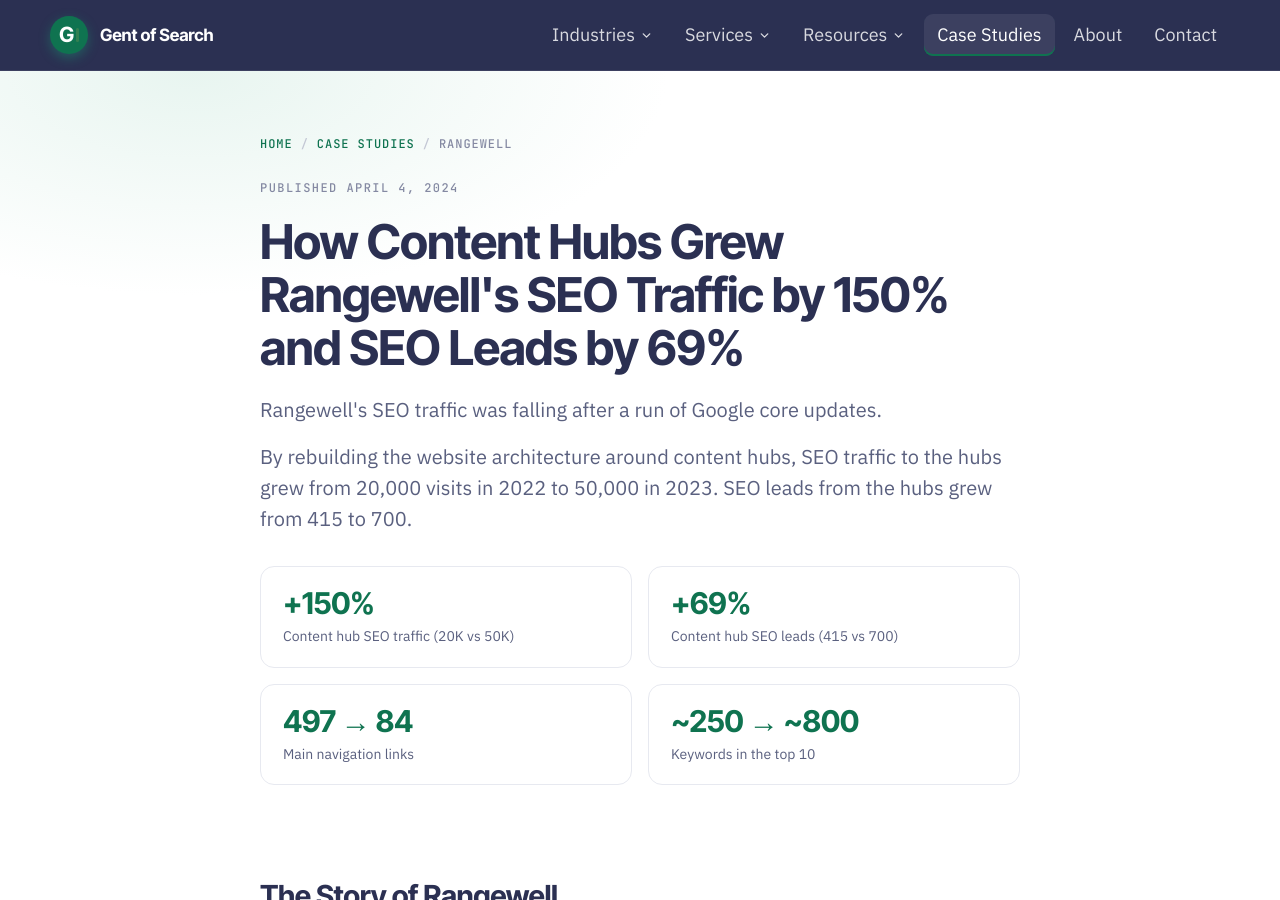
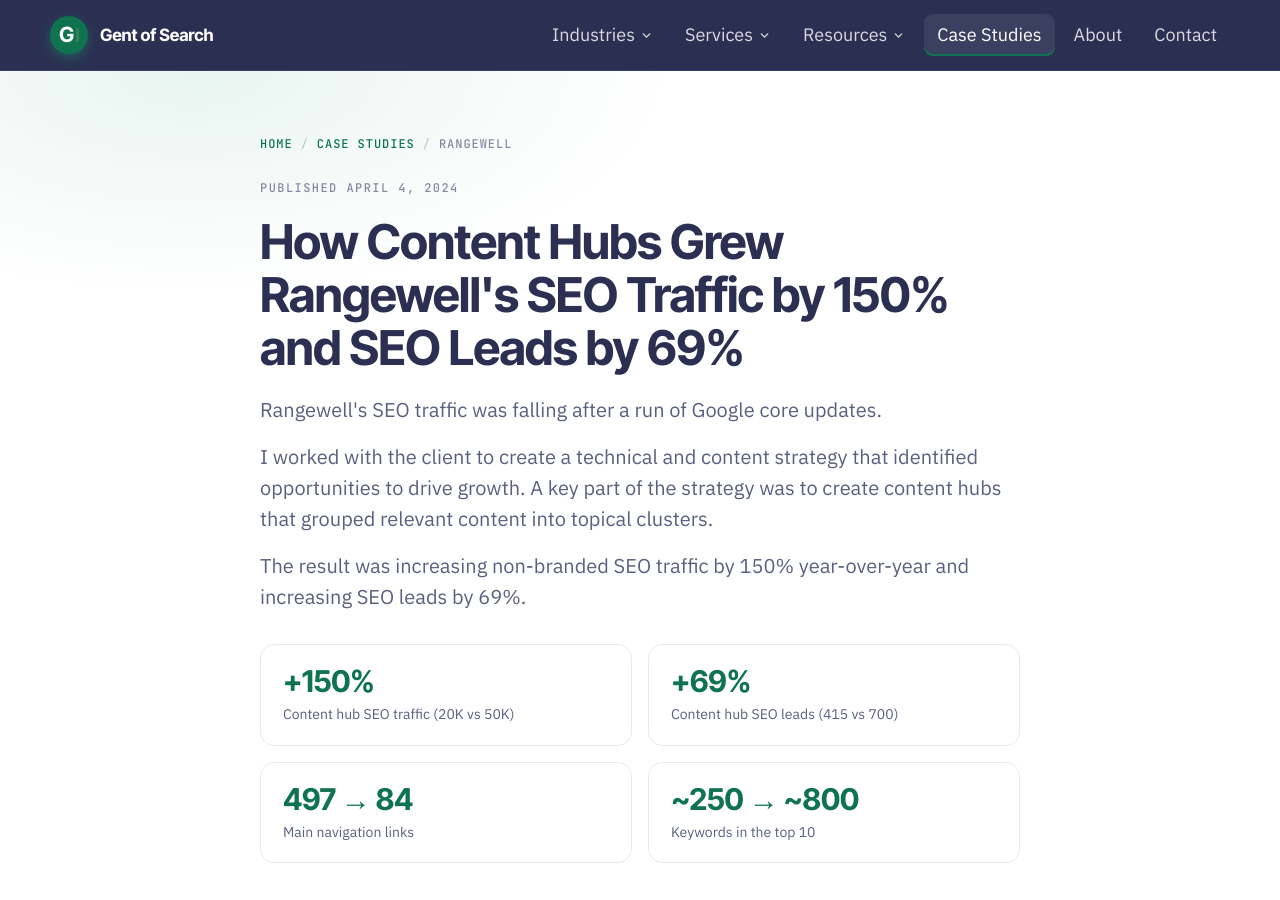
Before and after one commit to Gent-of-Search/gentofsearch.com, a Jekyll site: the page built from _case_studies/rangewell.md, in a window 1280 px wide and 900 px high. Built offline with Jekyll 4.4.1, drawn with Linux system fonts in a browser that asks for light colours.

Commit message:
Update Rangewell intro
Co-Authored-By: Claude Opus 5.5 <noreply@anthropic.com>

```diff
--- a/_case_studies/rangewell.md
+++ b/_case_studies/rangewell.md
@@ -7,7 +7,8 @@ logo: /assets/logos/07-rangewell.webp
 description: "How rebuilding Rangewell's website architecture around content hubs grew hub SEO traffic by 150% and SEO leads by 69% in a year."
 summary:
   - "Rangewell's SEO traffic was falling after a run of Google core updates."
-  - "By rebuilding the website architecture around content hubs, SEO traffic to the hubs grew from 20,000 visits in 2022 to 50,000 in 2023. SEO leads from the hubs grew from 415 to 700."
+  - "I worked with the client to create a technical and content strategy that identified opportunities to drive growth. A key part of the strategy was to create content hubs that grouped relevant content into topical clusters."
+  - "The result was increasing non-branded SEO traffic by 150% year-over-year and increasing SEO leads by 69%."
 stats:
   - value: "+150%"
     label: "Content hub SEO traffic (20K vs 50K)"
```
